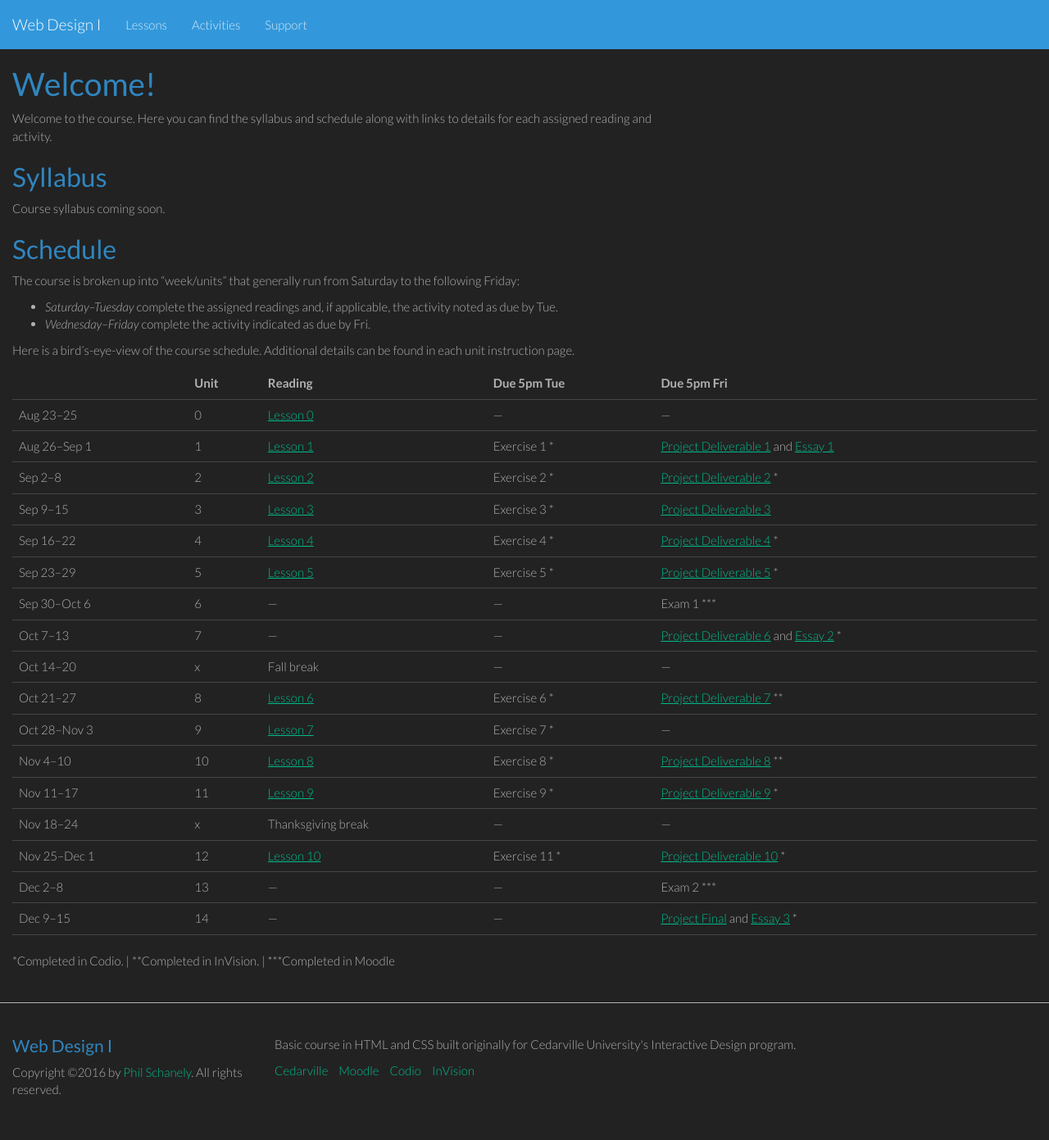
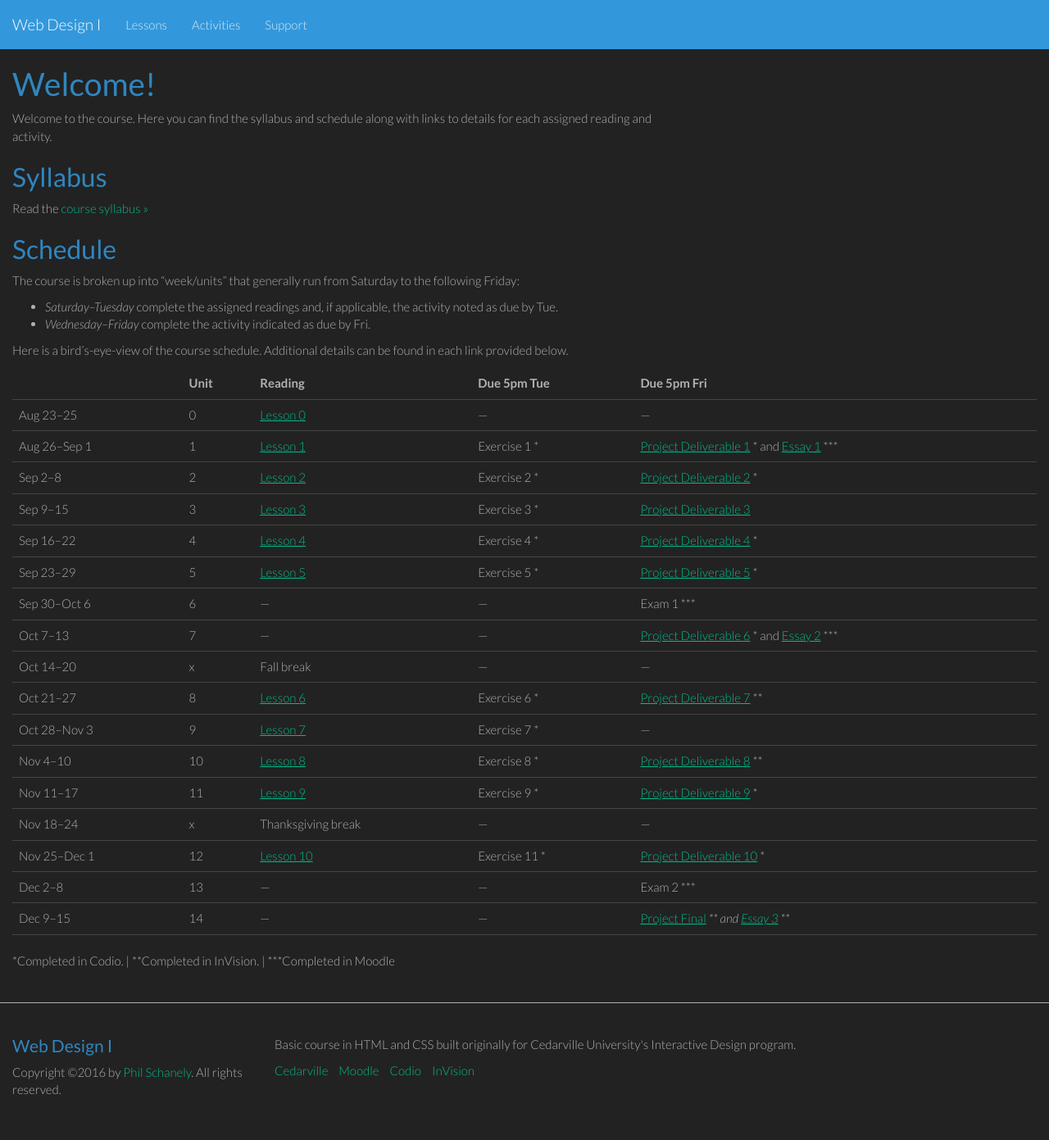
Before and after one commit to philschanely/course-web1, a Jekyll site: the page built from index.md, in a window 1280 px wide. Shown: the whole page at 82% size. Built offline with Jekyll 4.4.1, drawn with Linux system fonts in a browser that asks for light colours.

Commit message:
Add syllabus

```diff
--- a/index.md
+++ b/index.md
@@ -6,7 +6,7 @@ Welcome to the course. Here you can find the syllabus and schedule along with li
 
 ## Syllabus
 
-Course syllabus coming soon.
+Read the [course syllabus &raquo;](/docs/syllabus.pdf)
 
 ## Schedule
 
@@ -15,27 +15,27 @@ The course is broken up into "week/units" that generally run from Saturday to th
 * *Saturday--Tuesday* complete the assigned readings and, if applicable, the activity noted as due by Tue.
 * *Wednesday--Friday* complete the activity indicated as due by Fri.
 
-Here is a bird's-eye-view of the course schedule. Additional details can be found in each unit instruction page.
+Here is a bird's-eye-view of the course schedule. Additional details can be found in each link provided below.
 
-|               | Unit | Reading            | Due 5pm Tue     | Due 5pm Fri                                       |
-|---------------|:-----|:-------------------|:----------------|:--------------------------------------------------|
-| Aug 23--25    | 0    | [Lesson 0][l0]     | ---             | ---                                               |
-| Aug 26--Sep 1 | 1    | [Lesson 1][l1]     | Exercise 1 *    | [Project Deliverable 1][pd1] and [Essay 1][es1]   |
-| Sep 2--8      | 2    | [Lesson 2][l2]     | Exercise 2 *    | [Project Deliverable 2][pd2] *                    |
-| Sep 9--15     | 3    | [Lesson 3][l3]     | Exercise 3 *    | [Project Deliverable 3][pd3]                      |
-| Sep 16--22    | 4    | [Lesson 4][l4]     | Exercise 4 *    | [Project Deliverable 4][pd4] *                    |
-| Sep 23--29    | 5    | [Lesson 5][l5]     | Exercise 5 *    | [Project Deliverable 5][pd5] *                    |
-| Sep 30--Oct 6 | 6    | ---                | ---             | Exam 1 ***                                        |
-| Oct 7--13     | 7    | ---                | ---             | [Project Deliverable 6][pd6] and [Essay 2][es2] * |
-| Oct 14--20    | x    | Fall break         | ---             | ---                                               |
-| Oct 21--27    | 8    | [Lesson 6][l6]     | Exercise 6 *    | [Project Deliverable 7][pd7] **                   |
-| Oct 28--Nov 3 | 9    | [Lesson 7][l7]     | Exercise 7 *    | ---                                               |
-| Nov 4--10     | 10   | [Lesson 8][l8]     | Exercise 8 *    | [Project Deliverable 8][pd8] **                   |
-| Nov 11--17    | 11   | [Lesson 9][l9]     | Exercise 9 *    | [Project Deliverable 9][pd9] *                    |
-| Nov 18--24    | x    | Thanksgiving break | ---             | ---                                               |
-| Nov 25--Dec 1 | 12   | [Lesson 10][l10]   | Exercise 11 *   | [Project Deliverable 10][pd10] *                  |
-| Dec 2--8      | 13   | ---                | ---             | Exam 2 ***                                        |
-| Dec 9--15     | 14   | ---                | ---             | [Project Final][pdfs] and [Essay 3][es3] *        |
+|               | Unit | Reading            | Due 5pm Tue     | Due 5pm Fri                                           |
+|---------------|:-----|:-------------------|:----------------|:------------------------------------------------------|
+| Aug 23--25    | 0    | [Lesson 0][l0]     | ---             | ---                                                   |
+| Aug 26--Sep 1 | 1    | [Lesson 1][l1]     | Exercise 1 *    | [Project Deliverable 1][pd1] * and [Essay 1][es1] *** |
+| Sep 2--8      | 2    | [Lesson 2][l2]     | Exercise 2 *    | [Project Deliverable 2][pd2] *                        |
+| Sep 9--15     | 3    | [Lesson 3][l3]     | Exercise 3 *    | [Project Deliverable 3][pd3]                          |
+| Sep 16--22    | 4    | [Lesson 4][l4]     | Exercise 4 *    | [Project Deliverable 4][pd4] *                        |
+| Sep 23--29    | 5    | [Lesson 5][l5]     | Exercise 5 *    | [Project Deliverable 5][pd5] *                        |
+| Sep 30--Oct 6 | 6    | ---                | ---             | Exam 1 ***                                            |
+| Oct 7--13     | 7    | ---                | ---             | [Project Deliverable 6][pd6] * and [Essay 2][es2] *** |
+| Oct 14--20    | x    | Fall break         | ---             | ---                                                   |
+| Oct 21--27    | 8    | [Lesson 6][l6]     | Exercise 6 *    | [Project Deliverable 7][pd7] **                       |
+| Oct 28--Nov 3 | 9    | [Lesson 7][l7]     | Exercise 7 *    | ---                                                   |
+| Nov 4--10     | 10   | [Lesson 8][l8]     | Exercise 8 *    | [Project Deliverable 8][pd8] **                       |
+| Nov 11--17    | 11   | [Lesson 9][l9]     | Exercise 9 *    | [Project Deliverable 9][pd9] *                        |
+| Nov 18--24    | x    | Thanksgiving break | ---             | ---                                                   |
+| Nov 25--Dec 1 | 12   | [Lesson 10][l10]   | Exercise 11 *   | [Project Deliverable 10][pd10] *                      |
+| Dec 2--8      | 13   | ---                | ---             | Exam 2 ***                                            |
+| Dec 9--15     | 14   | ---                | ---             | [Project Final][pdfs] *** and [Essay 3][es3] ***      |
 
 
 \*Completed in Codio. \| \*\*Completed in InVision. \| \*\*\*Completed in Moodle
```
Also changed, not shown: 3 other files.
